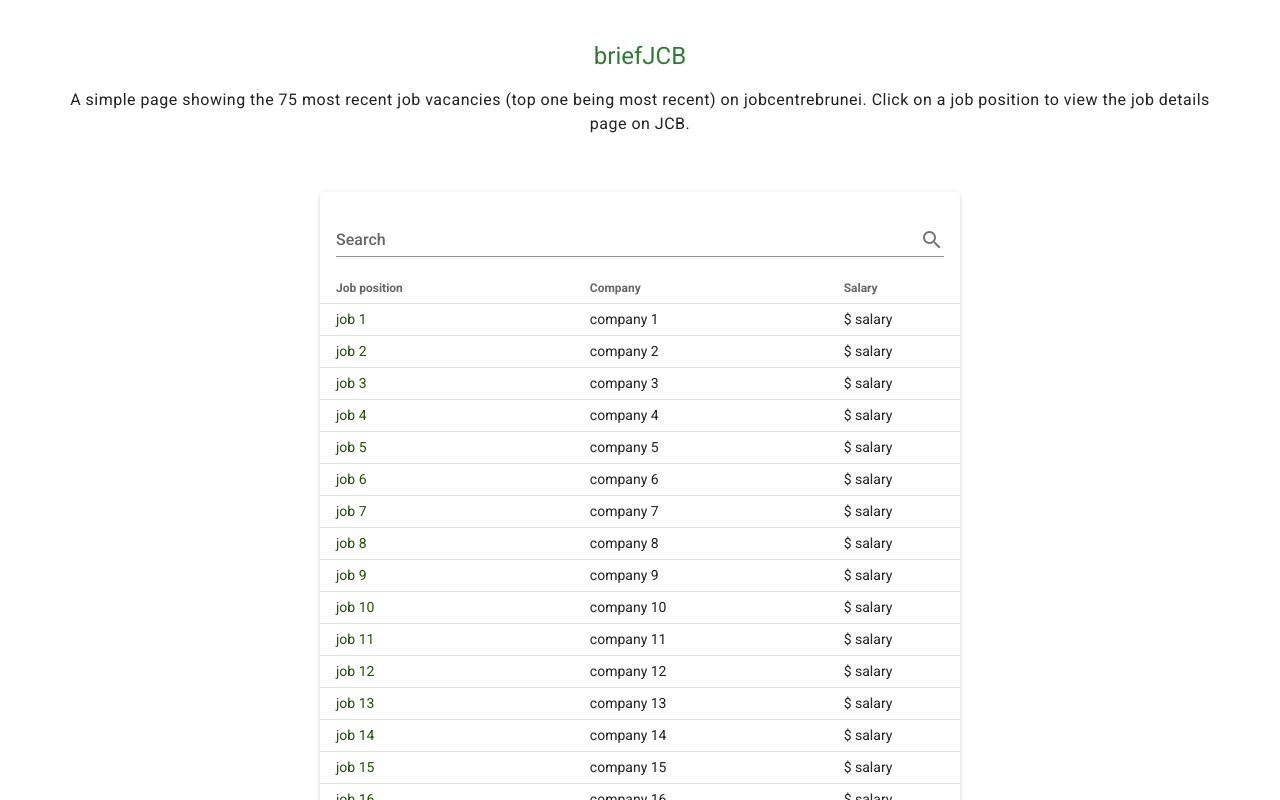
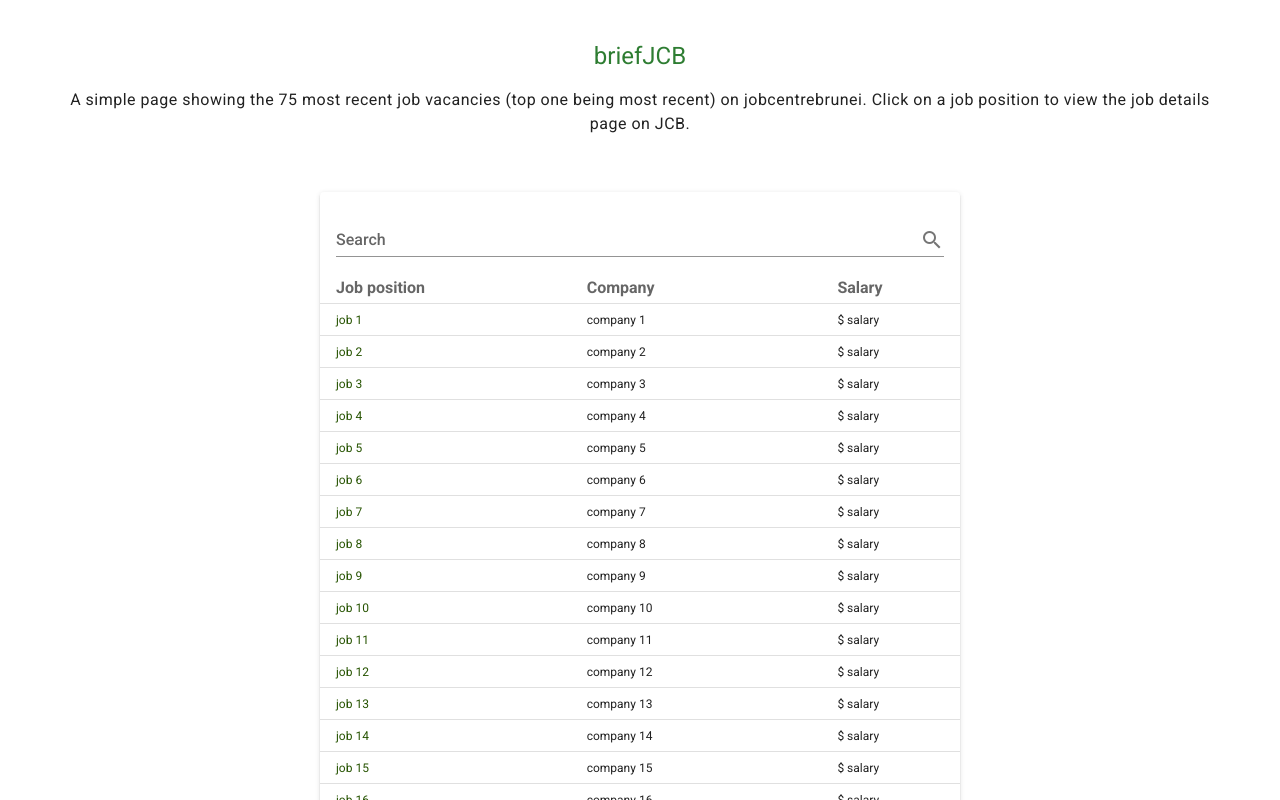
Before and after one commit to najib-r/briefjcb-vue, a Vue app: page / in a window 1280 px wide. Shown: the top 800 px of the page. Built offline with nearby package versions, Linux system fonts and the light colour scheme.

Commit message:
Decrease font size of td

```diff
--- a/src/App.vue
+++ b/src/App.vue
@@ -24,3 +24,13 @@ export default {
   }),
 };
 </script>
+
+<style>
+.v-data-table > .v-data-table__wrapper > table > thead > tr > th {
+   font-size: 1rem !important;
+}
+
+.v-data-table > .v-data-table__wrapper > table > tbody > tr > td {
+   font-size: 0.75rem !important;
+}
+</style>
--- a/src/components/mainContent.vue
+++ b/src/components/mainContent.vue
@@ -18,11 +18,10 @@
     hide-default-footer
     mobile-breakpoint="0"
     dense
-    fixed-header
     id="myTable">
     <template v-slot:[`item.name`]="{ item }">
       <a :href="item.link" class="links" target="_blank" rel="noopener noreferrer">{{ item.name }}</a>
-  </template>
+    </template>
   </v-data-table>
 </v-card>
 </template>
@@ -90,5 +89,4 @@ a:visited {
   width: 50%;
 }
 }
-
 </style>
```
